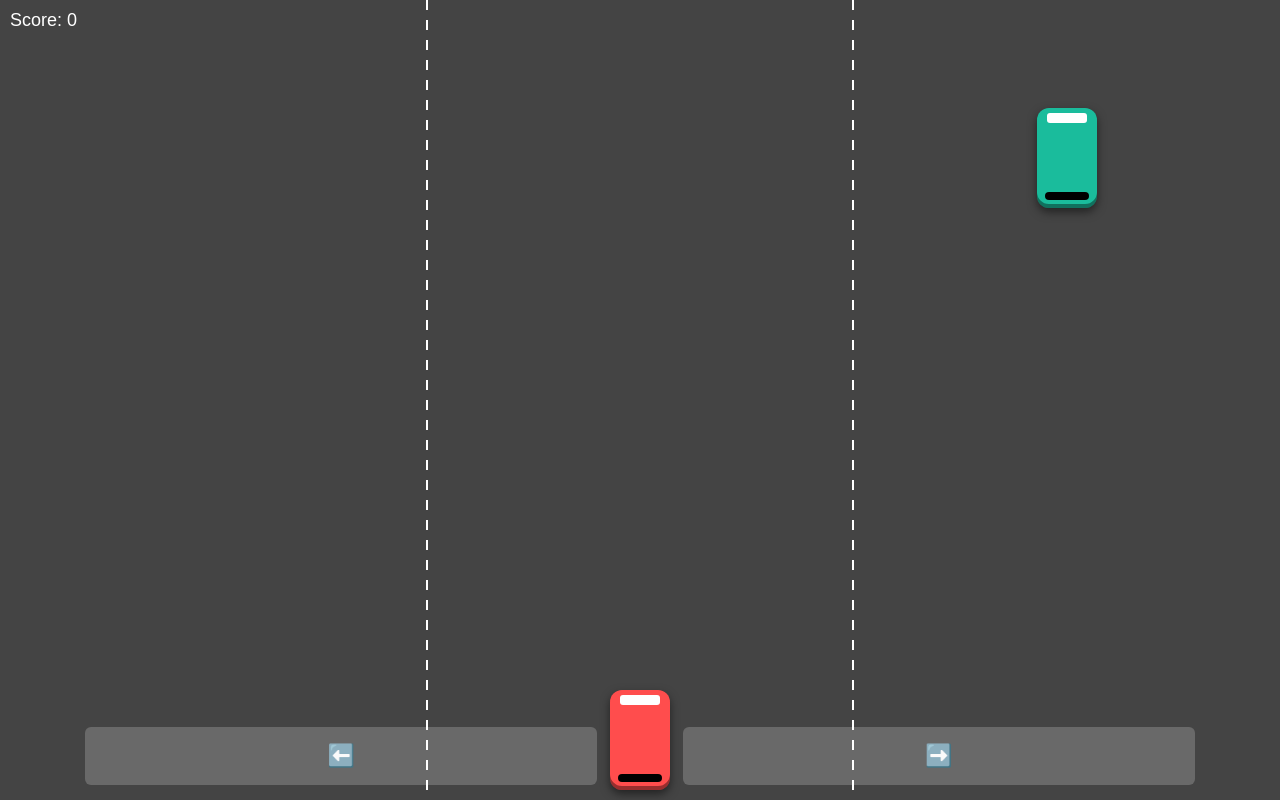
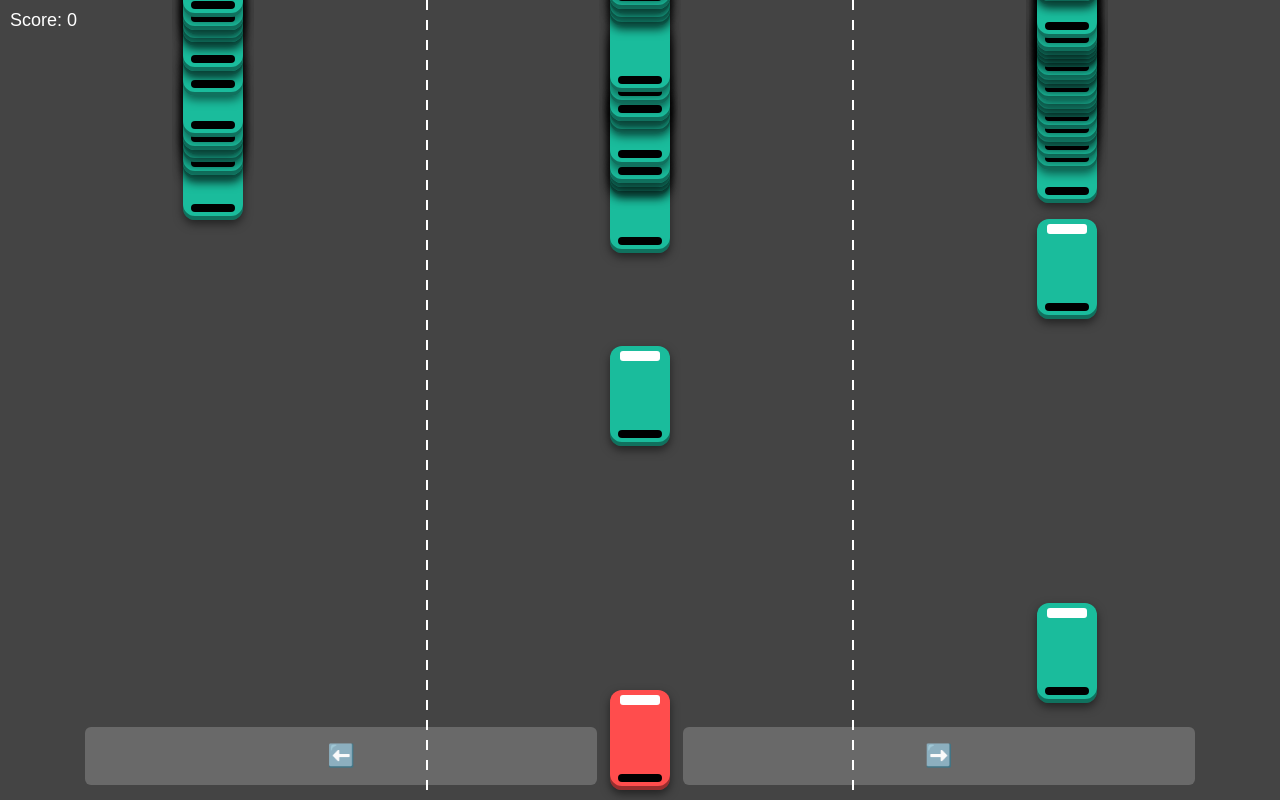
Before and after one commit to BigNovaDev/Highway-Mania, a plain HTML site: page index.html in a window 1280 px wide. Drawn offline with Linux system fonts and the light colour scheme.

Commit message:
Update index.html

```diff
--- a/index.html
+++ b/index.html
@@ -158,6 +158,7 @@
       if (!running) return;
 
       speed += 0.0005;
+      spawnInterval -= 1;
       spawnTimer++;
 
       if (spawnTimer > spawnInterval) {
@@ -252,12 +253,6 @@
       }
     }
 
-    setInterval(() => {
-      if (spawnInterval > 50) {
-        spawnInterval -= 1;
-      }
-    }, 1000);
-
     drawLaneDividers();
   </script>
 </body>
```
